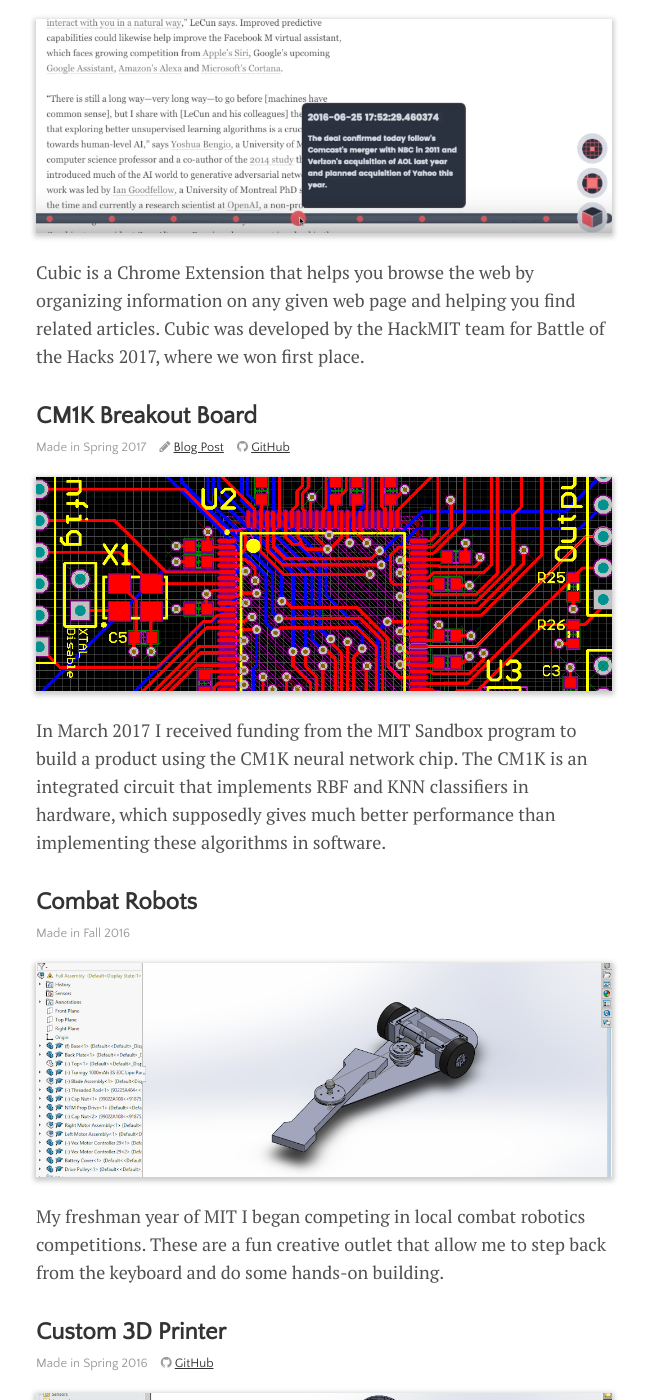
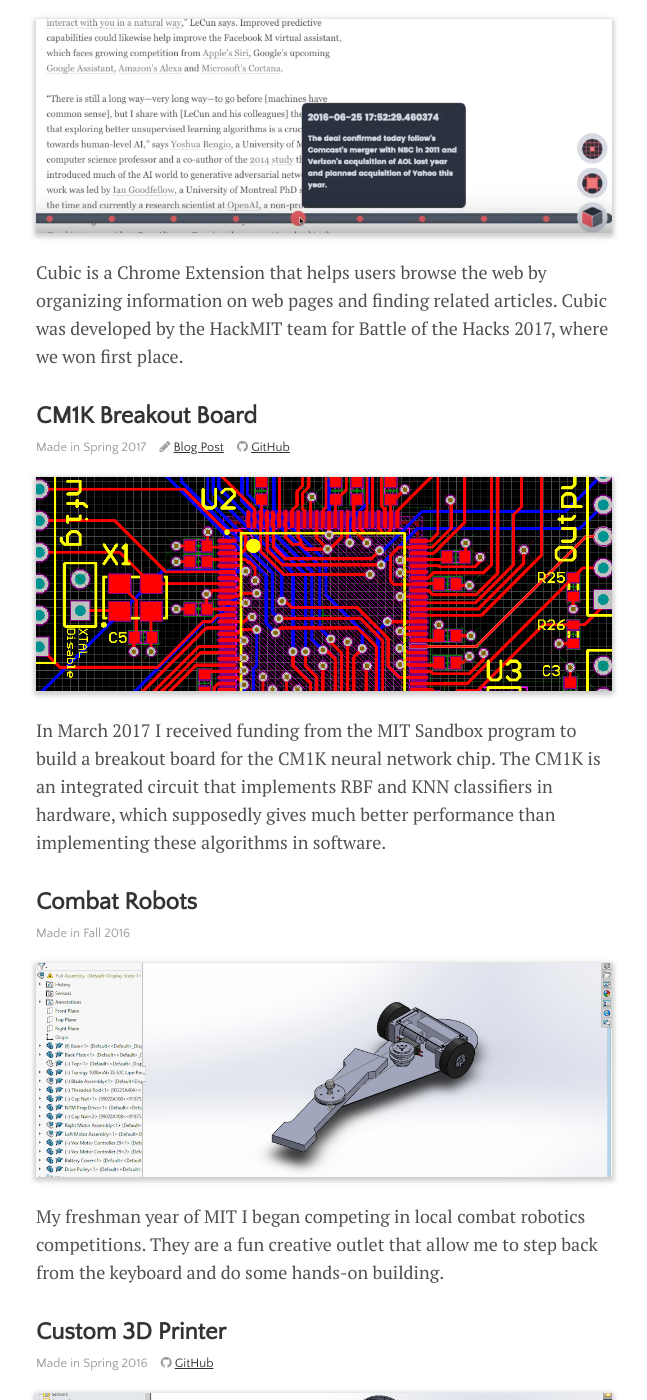
Before and after one commit to nmoroze/nmoroze.github.io, a Jekyll site: the page built from index.html, in a window 1280 px wide and 1400 px high, scrolled down 620 px. Shown: the whole window, without its empty margins (316-963 px from the left). Built offline with Jekyll 4.4.1, drawn with Linux system fonts in a browser that asks for light colours; nearby versions of some CDN libraries; the list of posts is cut into pages by our own code; some of the changed text lies outside the part shown.

Commit message:
Tweak copy

```diff
--- a/_data/projects.yml
+++ b/_data/projects.yml
@@ -5,7 +5,7 @@
   blog:
   imglink: website
   date: "June 2017"
-  description: Cubic is a Chrome Extension that helps you browse the web by organizing information on any given web page and helping you find related articles. Cubic was developed by the HackMIT team for Battle of the Hacks 2017, where we won first place.
+  description: Cubic is a Chrome Extension that helps users browse the web by organizing information on web pages and finding related articles. Cubic was developed by the HackMIT team for Battle of the Hacks 2017, where we won first place.
 
 - name: CM1K Breakout Board
   image: cm1k.png
@@ -14,7 +14,7 @@
   blog: https://medium.com/towards-data-science/experiments-with-the-cm1k-neural-net-chip-32b2d5ca723b
   imglink: blog
   date: "Spring 2017"
-  description: In March 2017 I received funding from the MIT Sandbox program to build a product using the CM1K neural network chip. The CM1K is an integrated circuit that implements RBF and KNN classifiers in hardware, which supposedly gives much better performance than implementing these algorithms in software.
+  description: In March 2017 I received funding from the MIT Sandbox program to build a breakout board for the CM1K neural network chip. The CM1K is an integrated circuit that implements RBF and KNN classifiers in hardware, which supposedly gives much better performance than implementing these algorithms in software.
 
 - name: Combat Robots
   image: battlebot.png
@@ -22,7 +22,7 @@
   website:
   blog:
   date: "Fall 2016"
-  description: "My freshman year of MIT I began competing in local combat robotics competitions. These are a fun creative outlet that allow me to step back from the keyboard and do some hands-on building."
+  description: "My freshman year of MIT I began competing in local combat robotics competitions. They are a fun creative outlet that allow me to step back from the keyboard and do some hands-on building."
 
 - name: Custom 3D Printer
   image: printer.png
@@ -40,7 +40,7 @@
   blog:
   imglink: website
   date: "Fall 2015"
-  description: "Some friends and I took Harvard's CS50 online our senior year of high school, and we built a robot named Rov-R as our final project. It featured an iRobot Create as a mobile chassis with a pan/tilt webcam mounted at eye level. A driver could then control this robot remotely via WiFi and see live POV footage via Google Cardboard."
+  description: "Some friends and I took Harvard's CS50 online our senior year of high school, and we built a robot named Rov-R as our final project. It featured an iRobot Create as a mobile chassis with a pan/tilt webcam mounted at eye level. A driver could control this robot remotely via WiFi and see live PoV footage via Google Cardboard."
 
 - name: Hextris
   image: hextris.png
@@ -80,7 +80,7 @@
   imglink: website
   date: "November 2013"
   description:
-     "Swap is a new take on the classic tile-based puzzle game, where you change which character you're controlling to reach your goal. Winner of Github Game Off 2013."
+     "Swap is a new take on the classic tile-based puzzle game, where you change which character you're controlling to reach your goal. It won first prize at Github Game Off 2013."
 
 - name: Onion or Not?
   image: onionornot.png
@@ -100,7 +100,7 @@
   imglink: github
   date: "June 2013"
   description:
-     "An Android app that allows you to save Snapchats forever without notifying the sender. I developed this as a proof of concept to demonstrate that Snapchat isn't as secure as one may think."
+     "Snapchat Keeper is an Android app that allows you to save Snapchats forever without notifying the sender. I developed this as a proof of concept to demonstrate that Snapchat isn't as secure as one may think."
 
 - name: FIRST Tech Challenge 4029 Robots
   image: 2bits.jpg
@@ -109,4 +109,4 @@
   blog:
   date: "2013, 2014, 2015, and 2016"
   description:
-     "As a member of FTC robotics team #4029, I worked with my team to create robots that participated in competitions from 2012-2016. Check out the videos of our <a href='https://www.youtube.com/watch?v=Lbc36QBsSmE'>2014</a>, <a href='https://www.youtube.com/watch?v=4-c98yN6vaY'>2015</a>, and <a href='https://www.youtube.com/watch?v=Lt0n4OjAdJY'>2016</a> robots!"
+     "As a member of FTC team #4029, I worked with my team to create robots that participated in competitions from 2012-2016. Check out the videos of our <a href='https://www.youtube.com/watch?v=Lbc36QBsSmE'>2014</a>, <a href='https://www.youtube.com/watch?v=4-c98yN6vaY'>2015</a>, and <a href='https://www.youtube.com/watch?v=Lt0n4OjAdJY'>2016</a> robots!"
```
